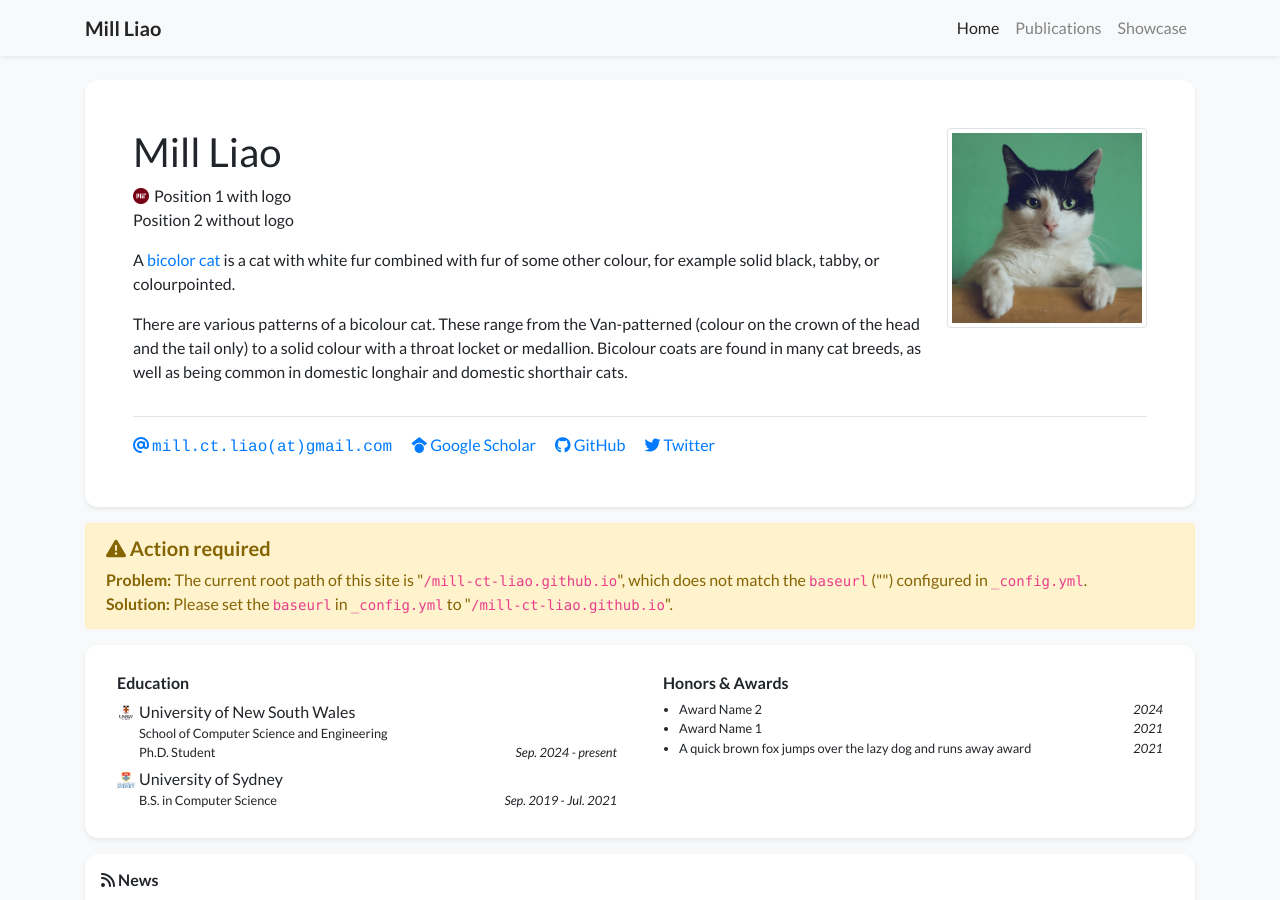
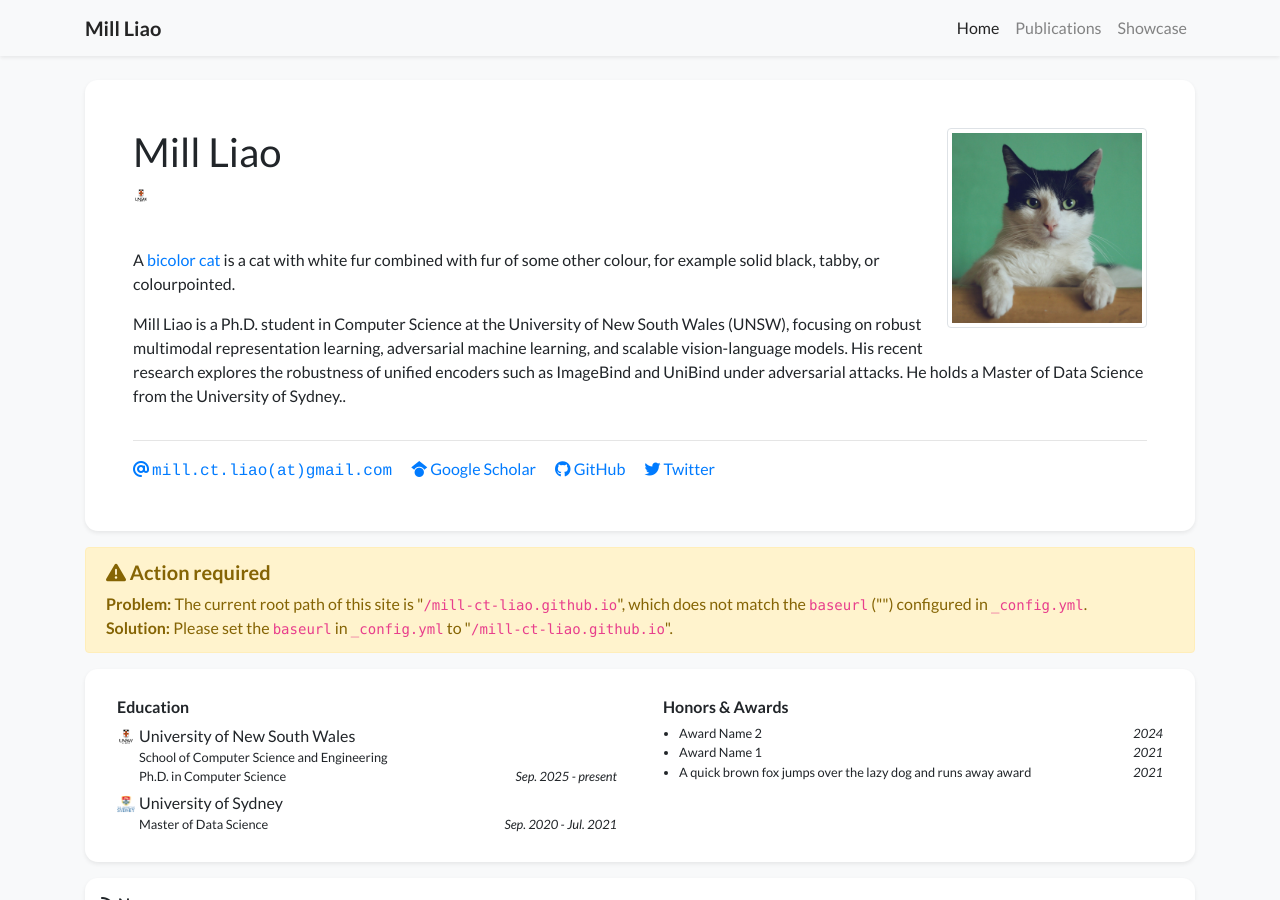
Before and after one commit to mill-ct-liao/mill-ct-liao.github.io, a Jekyll site: the page built from index.html, in a window 1280 px wide and 900 px high. Built offline with Jekyll 4.4.1, drawn with Linux system fonts in a browser that asks for light colours; nearby versions of some CDN libraries; a style sheet for code colours, icons or effects is not loaded.

Commit message:
Update profile.yml

```diff
--- a/_data/profile.yml
+++ b/_data/profile.yml
@@ -3,9 +3,9 @@ secondary_name: ""
 navbar_name: "Mill Liao"
 
 positions:
-- logo: /assets/images/badges/MIT_Social_circle.png  # Logo is optional
-  name: Position 1 with logo
-- name: Position 2 without logo
+- logo: /assets/images/badges/unsw.png  # Logo is optional
+  name:
+- name:
 
 
 email: "mill.ct.liao@gmail.com"
@@ -25,9 +25,7 @@ short_bio: >-
     A <a href="https://en.wikipedia.org/wiki/Bicolor_cat" target="_blank">bicolor cat</a> is a cat with white fur combined with fur of some other colour, for example solid black, tabby, or colourpointed.
   </p>
   <p>
-    There are various patterns of a bicolour cat. These range from the Van-patterned (colour on the crown of the head
-    and the tail only) to a solid colour with a throat locket or medallion. Bicolour coats are found in many cat breeds,
-    as well as being common in domestic longhair and domestic shorthair cats.
+    Mill Liao is a Ph.D. student in Computer Science at the University of New South Wales (UNSW), focusing on robust multimodal representation learning, adversarial machine learning, and scalable vision-language models. His recent research explores the robustness of unified encoders such as ImageBind and UniBind under adversarial attacks. He holds a Master of Data Science from the University of Sydney..
   </p>
 
 portrait_url: /assets/images/photos/portrait.jpg
@@ -39,12 +37,12 @@ education:
   logo: /assets/images/badges/unsw.png
   position: >-
     School of Computer Science and Engineering <br/>
-    Ph.D. Student
-  date: Sep. 2024 - present
+    Ph.D. in Computer Science
+  date: Sep. 2025 - present
 - name: University of Sydney
   logo: /assets/images/badges/usyd.png
-  position: B.S. in Computer Science
-  date: Sep. 2019 - Jul. 2021
+  position: Master of Data Science
+  date: Sep. 2020 - Jul. 2021
 
 # experience:
 # - name: Peking University
```
